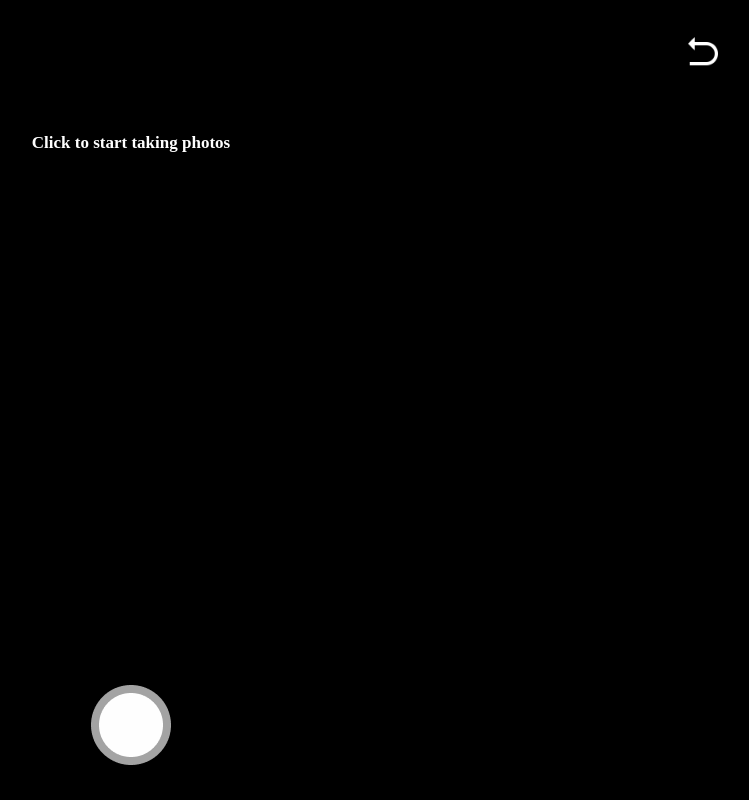
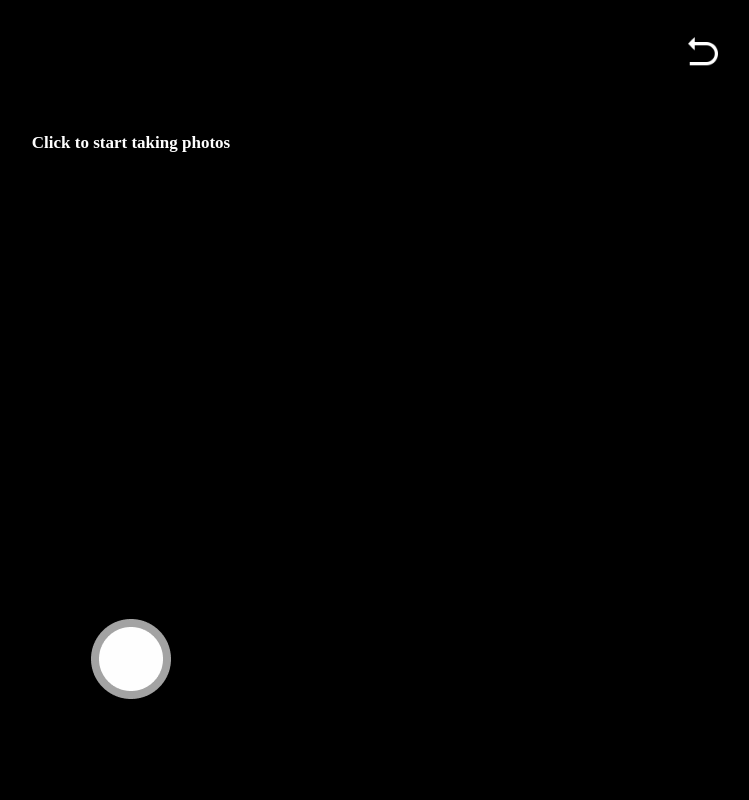
Before and after one commit to NeroFilm/nerofilm, a React (Vite) app: page /#/camera in a window 1280 px wide. Shown: the whole page, without its empty margins (509-1258 px from the left). Built offline with nearby package versions, Linux system fonts and the light colour scheme; no server answers; a web font is replaced by a local one.

Commit message:
fixed camera shutter styling

```diff
--- a/src/pages/Camera/index.css
+++ b/src/pages/Camera/index.css
@@ -117,8 +117,8 @@
 
 /* shutter & countdown */
 .shutter {
-  position: absolute;
-  bottom: 32px;
+  position: relative;
+  bottom: 120px;
   left: 50%;
   transform: translateX(-50%);
   width: 100%;
@@ -142,7 +142,6 @@
 
 .countdown-timer {
   position: absolute;
-  margin-top: 70px;
   transform: translate (-50%, -50%);
   font-size: 35px;
   font-weight: bold;
--- a/src/pages/Camera/index.jsx
+++ b/src/pages/Camera/index.jsx
@@ -59,7 +59,7 @@ const Camera = () => {
       return;
     }
     setCountdown(count);
-    setTimeout(() => startCountdown(count - 1, callback), 1);
+    setTimeout(() => startCountdown(count - 1, callback), 1000);
   };
 
   const startPhotoSequence = () => {
```
